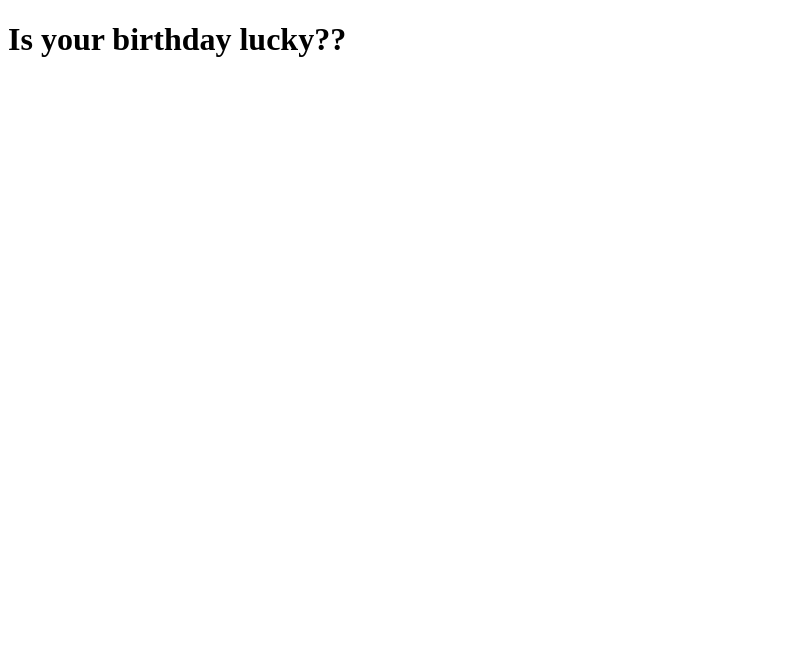
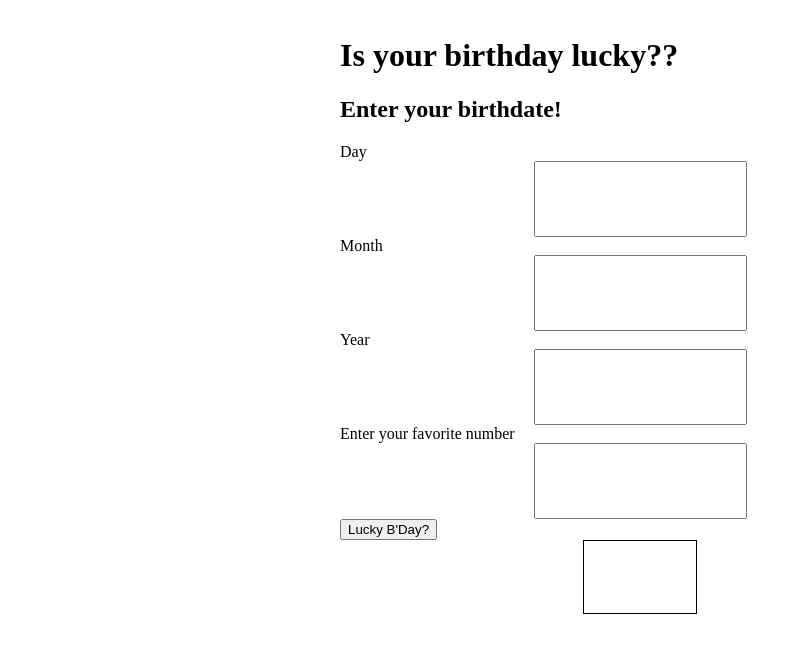
Before and after one commit to MadhushreeKunder/lucky-birthday, a plain HTML site: page index.html in a window 1280 px wide. Shown: the whole page, without its empty margins (0-801 px from the left). Drawn offline with Linux system fonts and the light colour scheme.

Commit message:
input output blocks and button

```diff
--- a/index.html
+++ b/index.html
@@ -1,12 +1,28 @@
 <!DOCTYPE html>
 <html lang="en">
+
 <head>
     <meta charset="UTF-8">
     <meta name="viewport" content="width=device-width, initial-scale=1.0">
     <title>Lucky Birthday</title>
+    <link href="styles.css" rel="stylesheet">
 </head>
+
 <body>
-    <h1>Is your birthday lucky??</h1>
+
+
+        <h1>Is your birthday lucky??</h1>
+
+    <h2>Enter your birthdate! </h2>
+    Day<input class="inputData">
+    Month<input class="inputData">
+    Year<input class="inputData">
+    Enter your favorite number <input class="inputData">
+    <!-- use modulo operator -->
+<button>Lucky B'Day?</button>
+<output></output>
+
 
 </body>
+
 </html>
--- a/styles.css
+++ b/styles.css
@@ -0,0 +1,26 @@
+body {
+  width: 600px;
+  margin: auto;
+  padding: 1rem;
+}
+
+/* input elements */
+.inputData {
+  height: 5vh;
+  padding: 1rem;
+  display: block;
+  margin: auto;
+}
+
+/* output */
+
+output {
+  border: 1px solid black;
+  height: 5vh;
+  width: 10vh;
+  margin: auto;
+  padding: 1rem;
+  display: block;
+}
+
+/* button */
```
